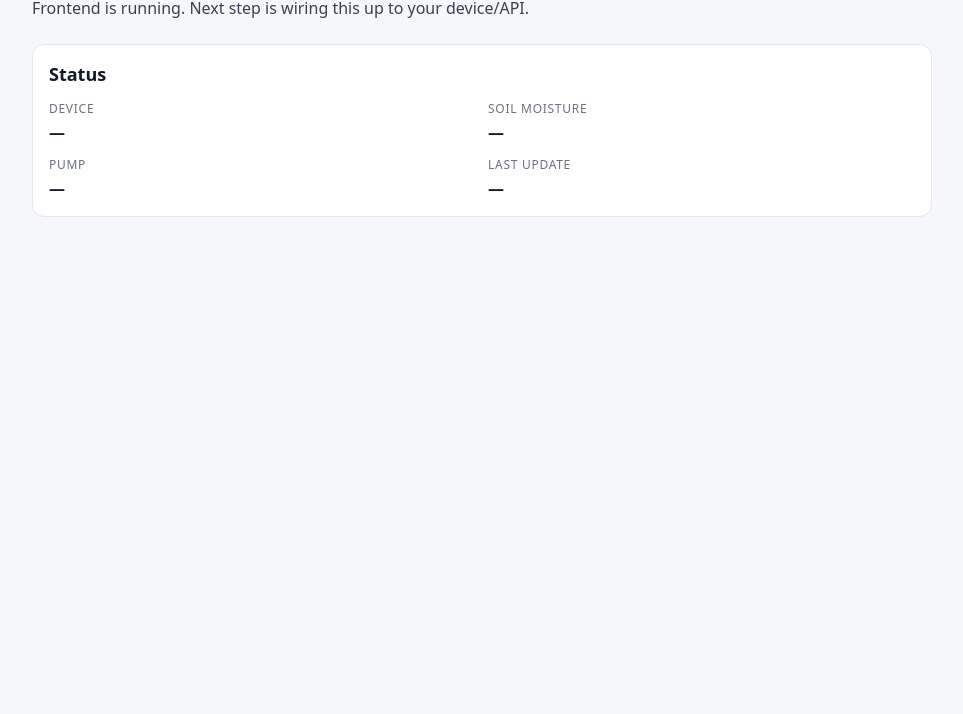
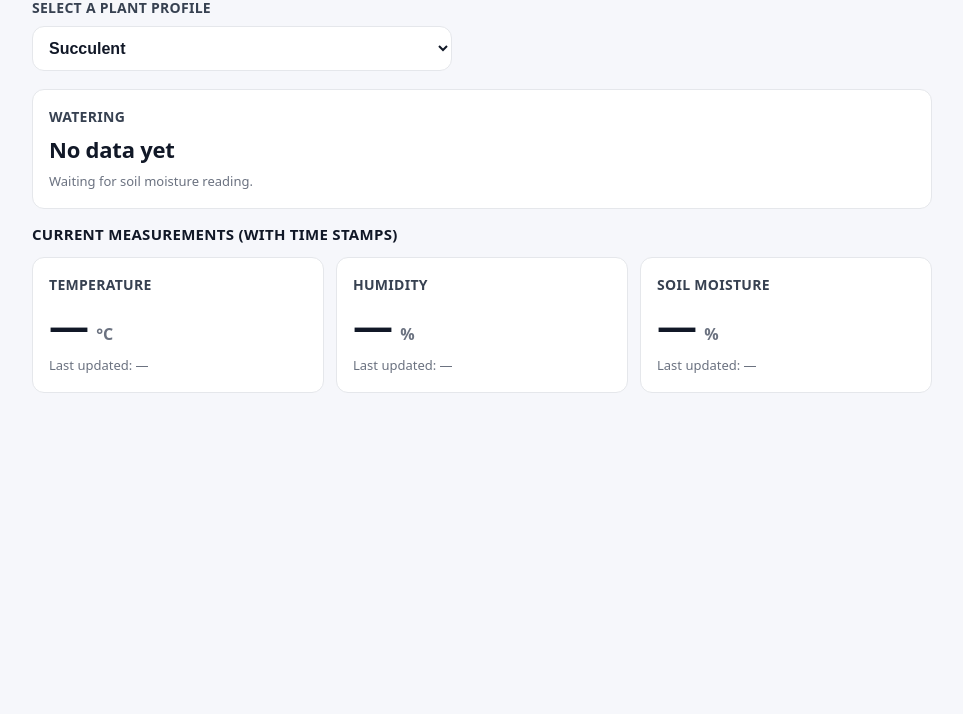
Before and after one commit to SattyP90/InternetOfThingsDevice, a website built with Vite: page UI/index.html in a window 1280 px wide. Shown: the part 86-800 px from the top of the page, without its empty margins (158-1121 px from the left). Built offline with nearby package versions, Linux system fonts and the light colour scheme; some packages are replaced by stand-ins of ours; no server answers; the database is empty.

Commit message:
attempt to get data to ui

```diff
--- a/UI/package.json
+++ b/UI/package.json
@@ -10,5 +10,8 @@
   },
   "devDependencies": {
     "vite": "^5.4.0"
+  },
+  "dependencies": {
+    "@supabase/supabase-js": "^2.106.1"
   }
 }
--- /dev/null
+++ b/UI/src/Data/config.js
@@ -0,0 +1,26 @@
+function getEnvString(key) {
+  const value = import.meta.env[key]
+  return typeof value === 'string' ? value.trim() : ''
+}
+
+export function getSupabaseConfig() {
+  const url = getEnvString('VITE_SUPABASE_URL')
+  const anonKey = getEnvString('VITE_SUPABASE_ANON_KEY')
+
+  return {
+    url,
+    anonKey,
+    table: getEnvString('VITE_SUPABASE_TABLE') || 'plant_readings',
+    timestampColumn: getEnvString('VITE_SUPABASE_TIMESTAMP_COLUMN') || 'created_at',
+    columns: {
+      temperature: getEnvString('VITE_SUPABASE_TEMP_COLUMN') || 'temperature',
+      humidity: getEnvString('VITE_SUPABASE_HUMIDITY_COLUMN') || 'humidity',
+      soilMoisture: getEnvString('VITE_SUPABASE_SOIL_COLUMN') || 'soil_moisture'
+    }
+  }
+}
+
+export function isSupabaseConfigured() {
+  const { url, anonKey } = getSupabaseConfig()
+  return Boolean(url && anonKey)
+}
--- /dev/null
+++ b/UI/src/Data/measurements.js
@@ -0,0 +1,51 @@
+import { getSupabaseClient } from './supabaseClient.js'
+import { getSupabaseConfig } from './config.js'
+import { getWateringDecision } from './watering.js'
+
+function toNumberOrNull(value) {
+  if (value == null) return null
+  const num = typeof value === 'number' ? value : Number(value)
+  return Number.isFinite(num) ? num : null
+}
+
+function toIsoStringOrNull(value) {
+  if (!value) return null
+  const date = value instanceof Date ? value : new Date(value)
+  return Number.isFinite(date.getTime()) ? date.toISOString() : null
+}
+
+export async function fetchLatestMeasurement() {
+  const cfg = getSupabaseConfig()
+  const supabase = getSupabaseClient()
+
+  const selectCols = [
+    cfg.timestampColumn,
+    cfg.columns.temperature,
+    cfg.columns.humidity,
+    cfg.columns.soilMoisture
+  ]
+    .filter(Boolean)
+    .join(',')
+
+  const { data, error } = await supabase
+    .from(cfg.table)
+    .select(selectCols)
+    .order(cfg.timestampColumn, { ascending: false })
+    .limit(1)
+    .maybeSingle()
+
+  if (error) throw error
+
+  const row = data || null
+  const temperatureC = row ? toNumberOrNull(row[cfg.columns.temperature]) : null
+  const humidityPct = row ? toNumberOrNull(row[cfg.columns.humidity]) : null
+  const soilMoisturePct = row ? toNumberOrNull(row[cfg.columns.soilMoisture]) : null
+  const timestamp = row ? toIsoStringOrNull(row[cfg.timestampColumn]) : null
+
+  return {
+    temperatureC,
+    humidityPct,
+    soilMoisturePct,
+    timestamp
+  }
+}
--- /dev/null
+++ b/UI/src/Data/supabaseClient.js
@@ -0,0 +1,19 @@
+import { createClient } from '@supabase/supabase-js'
+import { getSupabaseConfig } from './config.js'
+
+let client
+
+export function getSupabaseClient() {
+  if (client) return client
+
+  const { url, anonKey } = getSupabaseConfig()
+
+  if (!url || !anonKey) {
+    throw new Error(
+      'Supabase is not properly configured. Please check your environment variables.'
+    )
+  }
+
+  client = createClient(url, anonKey)
+  return client
+}
--- /dev/null
+++ b/UI/src/Data/time.js
@@ -0,0 +1,13 @@
+export function formatTimestamp(isoString) {
+  if (!isoString) return '—'
+  const date = new Date(isoString)
+  if (!Number.isFinite(date.getTime())) return '—'
+
+  return date.toLocaleString(undefined, {
+    year: 'numeric',
+    month: 'short',
+    day: '2-digit',
+    hour: '2-digit',
+    minute: '2-digit'
+  })
+}
--- /dev/null
+++ b/UI/src/Data/watering.js
@@ -0,0 +1,32 @@
+const PROFILE_THRESHOLDS = {
+  cactus: { soilMoistureMin: 20 },
+  fern: { soilMoistureMin: 40 },
+  succulent: { soilMoistureMin: 30 }
+}
+
+export function getWateringDecision({ soilMoisturePct, profile }) {
+  const profileKey = profile && PROFILE_THRESHOLDS[profile] ? profile : 'succulent'
+  const { soilMoistureMin } = PROFILE_THRESHOLDS[profileKey]
+
+  if (soilMoisturePct == null || Number.isNaN(soilMoisturePct)) {
+    return {
+      needsWater: null,
+      statusText: 'No data yet',
+      reason: 'Waiting for soil moisture reading.'
+    }
+  }
+
+  if (soilMoisturePct < soilMoistureMin) {
+    return {
+      needsWater: true,
+      statusText: 'Water needed',
+      reason: `Soil moisture ${soilMoisturePct}% is below ${soilMoistureMin}%.`
+    }
+  }
+
+  return {
+    needsWater: false,
+    statusText: 'No watering needed',
+    reason: `Soil moisture ${soilMoisturePct}% is at/above ${soilMoistureMin}%.`
+  }
+}
--- a/UI/src/main.js
+++ b/UI/src/main.js
@@ -1,32 +1,120 @@
 import './style.css'
+import { isSupabaseConfigured } from './Data/config.js'
+import { fetchLatestMeasurement } from './Data/measurements.js'
+import { formatTimestamp } from './Data/time.js'
+import { getWateringDecision } from './Data/watering.js'
 
 const app = document.querySelector('#app')
 
 app.innerHTML = `
   <main class="container">
-    <h1>Plant Monitoring UI</h1>
-    <p>Frontend is running. Next step is wiring this up to your device/API.</p>
+    <header class="header">
+      <h1>Plant Monitoring UI</h1>
+      <h2>Select a plant profile</h2>
+      <select id="plant-profile-select" aria-label="Select plant profile">
+        <option value="cactus">Cactus</option>
+        <option value="fern">Fern</option>
+        <option value="succulent" selected>Succulent</option>
+      </select>
 
-    <section class="card">
-      <h2>Status</h2>
-      <dl class="grid">
-        <div>
-          <dt>Device</dt>
-          <dd>—</dd>
+    </header>
+
+    <section class="card advisory" aria-label="Watering recommendation">
+      <h2 class="widget-title">Watering</h2>
+      <div id="watering-status" class="advisory-status">—</div>
+      <div id="watering-reason" class="widget-meta"></div>
+    </section>
+
+    <h2 class="section-title">Current measurements (with time stamps)</h2>
+
+    <section class="widgets" aria-label="Measurements">
+      <article class="card widget" aria-label="Temperature">
+        <h2 class="widget-title">Temperature</h2>
+        <div class="widget-value">
+          <span id="temperature-value" class="number">—</span>
+          <span class="unit">°C</span>
         </div>
-        <div>
-          <dt>Soil moisture</dt>
-          <dd>—</dd>
+        <div id="temperature-meta" class="widget-meta">Last updated: —</div>
+      </article>
+
+      <article class="card widget" aria-label="Humidity">
+        <h2 class="widget-title">Humidity</h2>
+        <div class="widget-value">
+          <span id="humidity-value" class="number">—</span>
+          <span class="unit">%</span>
         </div>
-        <div>
-          <dt>Pump</dt>
-          <dd>—</dd>
+        <div id="humidity-meta" class="widget-meta">Last updated: —</div>
+      </article>
+
+      <article class="card widget" aria-label="Soil moisture">
+        <h2 class="widget-title">Soil Moisture</h2>
+        <div class="widget-value">
+          <span id="soil-moisture-value" class="number">—</span>
+          <span class="unit">%</span>
         </div>
-        <div>
-          <dt>Last update</dt>
-          <dd>—</dd>
-        </div>
-      </dl>
+        <div id="soil-moisture-meta" class="widget-meta">Last updated: —</div>
+      </article>
     </section>
   </main>
 `
+
+const plantProfileSelect = document.querySelector('#plant-profile-select')
+const temperatureValueEl = document.querySelector('#temperature-value')
+const humidityValueEl = document.querySelector('#humidity-value')
+const soilMoistureValueEl = document.querySelector('#soil-moisture-value')
+const temperatureMetaEl = document.querySelector('#temperature-meta')
+const humidityMetaEl = document.querySelector('#humidity-meta')
+const soilMoistureMetaEl = document.querySelector('#soil-moisture-meta')
+const wateringStatusEl = document.querySelector('#watering-status')
+const wateringReasonEl = document.querySelector('#watering-reason')
+
+let latestMeasurement = null
+
+function getSelectedProfile() {
+  return plantProfileSelect?.value || 'succulent'
+}
+
+function renderMeasurement(measurement) {
+  latestMeasurement = measurement
+
+  const { temperatureC, humidityPct, soilMoisturePct, timestamp } = measurement
+  const timeText = formatTimestamp(timestamp)
+
+  temperatureValueEl.textContent = temperatureC ?? '—'
+  humidityValueEl.textContent = humidityPct ?? '—'
+  soilMoistureValueEl.textContent = soilMoisturePct ?? '—'
+
+  temperatureMetaEl.textContent = `Last updated: ${timeText}`
+  humidityMetaEl.textContent = `Last updated: ${timeText}`
+  soilMoistureMetaEl.textContent = `Last updated: ${timeText}`
+
+  const watering = getWateringDecision({ soilMoisturePct, profile: getSelectedProfile() })
+  wateringStatusEl.textContent = watering?.statusText ?? '—'
+  wateringReasonEl.textContent = watering?.reason ?? ''
+}
+
+async function loadData() {
+  try {
+    const measurement = await fetchLatestMeasurement()
+    renderMeasurement(measurement)
+  } catch (err) {
+    wateringStatusEl.textContent = 'Error loading data'
+    wateringReasonEl.textContent = err?.message ? String(err.message) : 'Unknown error'
+  }
+}
+
+async function start() {
+  if (!isSupabaseConfigured()) {
+    wateringStatusEl.textContent = 'Supabase not configured'
+    wateringReasonEl.textContent = 'Set VITE_SUPABASE_URL and VITE_SUPABASE_ANON_KEY in UI/.env.'
+    return
+  }
+
+  await loadData()
+}
+
+plantProfileSelect?.addEventListener('change', () => {
+  loadData()
+})
+
+start()
--- a/UI/src/style.css
+++ b/UI/src/style.css
@@ -10,20 +10,62 @@ body {
   color: #111827;
 }
 
+.header {
+  display: grid;
+  gap: 8px;
+  margin-bottom: 14px;
+}
+
 .container {
   max-width: 900px;
   margin: 0 auto;
-  padding: 32px 16px;
+  padding: 20px 14px;
 }
 
 h1 {
   margin: 0 0 8px;
-  font-size: 28px;
+  font-size: 22px;
 }
 
-p {
+.subtitle {
   margin: 0 0 24px;
   color: #374151;
+}
+
+.header h2 {
+  margin: 0;
+  font-size: 14px;
+  font-weight: 800;
+  color: #374151;
+  letter-spacing: 0.02em;
+  text-transform: uppercase;
+}
+
+#plant-profile-select {
+  width: 100%;
+  max-width: 420px;
+  padding: 12px 12px;
+  font-size: 16px;
+  font-weight: 600;
+  color: #111827;
+  background: #ffffff;
+  border: 1px solid #e5e7eb;
+  border-radius: 12px;
+  outline: none;
+}
+
+#plant-profile-select:focus {
+  border-color: #d1d5db;
+  box-shadow: 0 0 0 3px rgba(17, 24, 39, 0.08);
+}
+
+.section-title {
+  margin: 0 0 10px;
+  font-size: 14px;
+  font-weight: 800;
+  color: #111827;
+  letter-spacing: 0.02em;
+  text-transform: uppercase;
 }
 
 .card {
@@ -33,27 +75,85 @@ p {
   padding: 16px;
 }
 
-.card h2 {
-  margin: 0 0 12px;
-  font-size: 18px;
+.advisory {
+  margin-bottom: 14px;
 }
 
-.grid {
-  margin: 0;
+.advisory-status {
+  margin-top: 10px;
+  font-size: 22px;
+  font-weight: 800;
+  line-height: 1.15;
+  letter-spacing: -0.01em;
+}
+
+.widgets {
   display: grid;
-  grid-template-columns: repeat(2, minmax(0, 1fr));
+  grid-template-columns: 1fr;
   gap: 12px;
 }
 
-dt {
-  font-size: 12px;
-  color: #6b7280;
+.widget-title {
+  margin: 0;
+  font-size: 14px;
+  font-weight: 700;
+  color: #374151;
+  letter-spacing: 0.02em;
   text-transform: uppercase;
-  letter-spacing: 0.06em;
 }
 
-dd {
-  margin: 2px 0 0;
+.widget-value {
+  display: flex;
+  align-items: baseline;
+  gap: 8px;
+  margin-top: 10px;
+}
+
+.widget-value .number {
+  font-size: 40px;
+  font-weight: 800;
+  line-height: 1;
+  letter-spacing: -0.02em;
+  font-variant-numeric: tabular-nums;
+}
+
+.widget-value .unit {
   font-size: 16px;
-  font-weight: 600;
+  font-weight: 700;
+  color: #6b7280;
 }
+
+.widget-meta {
+  margin-top: 10px;
+  font-size: 13px;
+  color: #6b7280;
+}
+
+@media (min-width: 640px) {
+  .container {
+    padding: 28px 16px;
+  }
+
+  h1 {
+    font-size: 26px;
+  }
+
+  .header {
+    margin-bottom: 18px;
+  }
+
+  .section-title {
+    margin-bottom: 12px;
+    font-size: 15px;
+  }
+
+  .widgets {
+    grid-template-columns: repeat(2, minmax(0, 1fr));
+  }
+}
+
+@media (min-width: 900px) {
+  .widgets {
+    grid-template-columns: repeat(3, minmax(0, 1fr));
+  }
+}
```
Also changed, not shown: UI/README.md, 3 other files.
